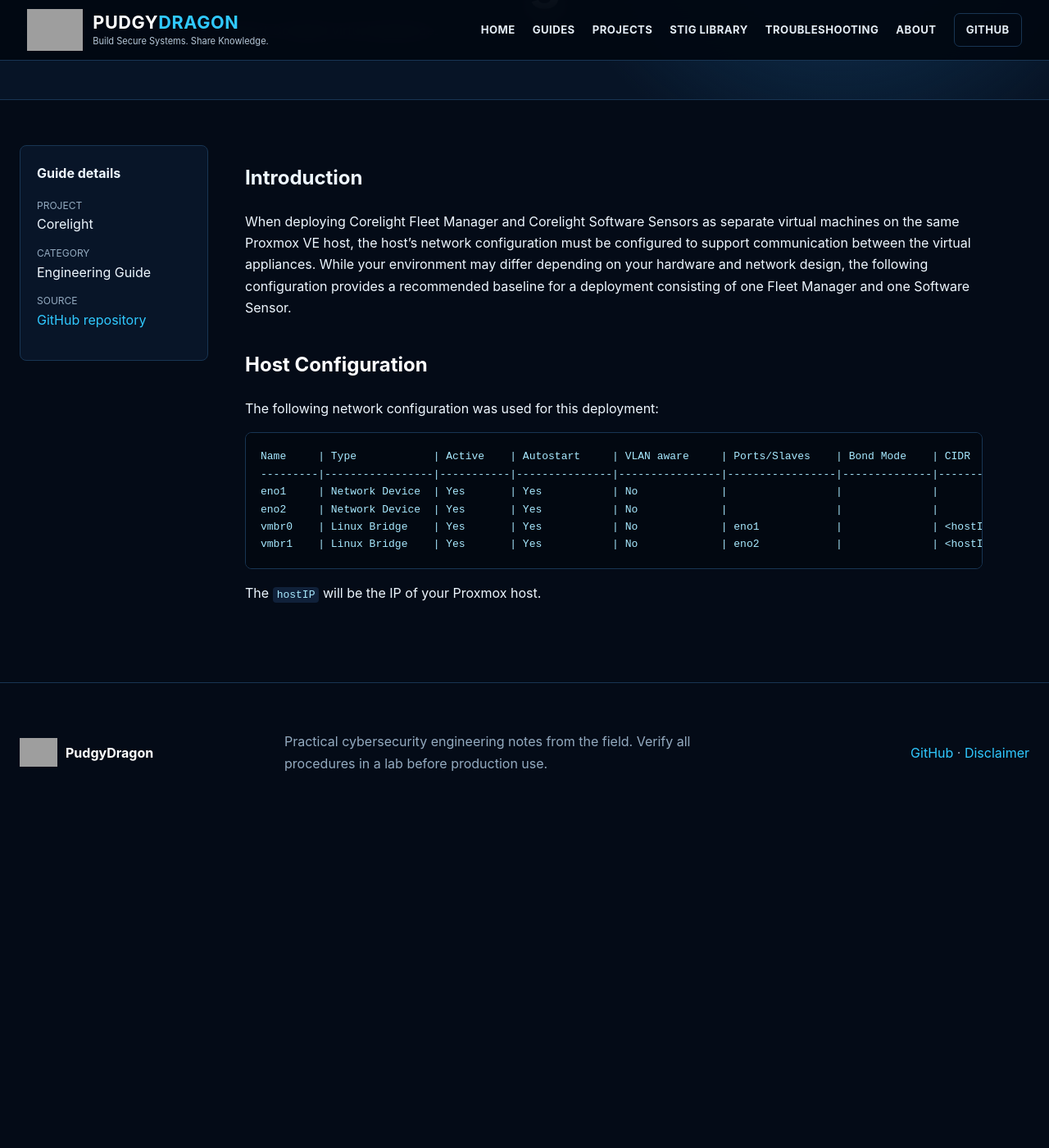
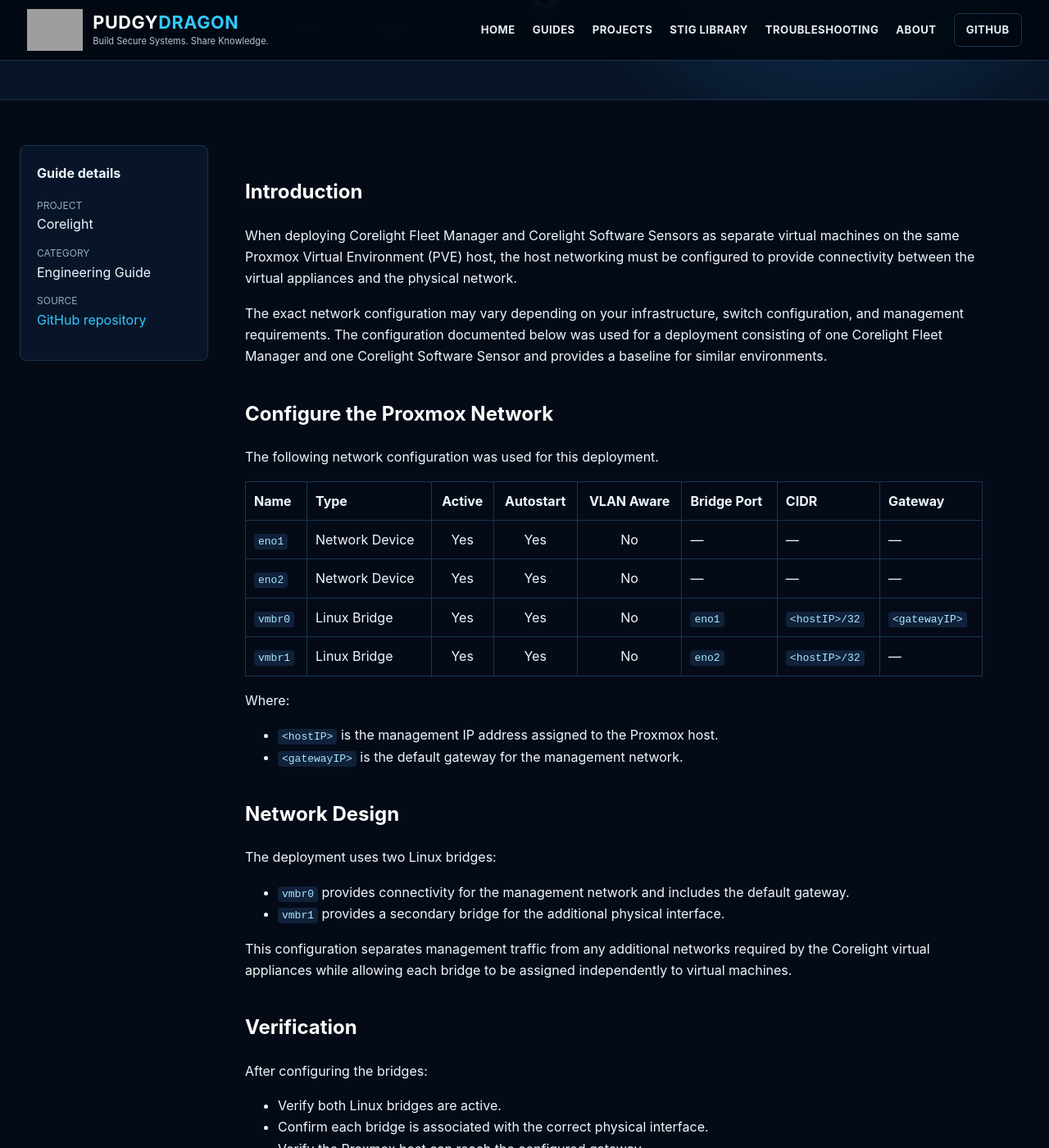
Before and after one commit to PudgyDragon/pudgydragon.github.io, a Jekyll site: the page built from _guides/corelight-vmwaresensor-proxmox-host-settings.md, in a window 1280 px wide and 1400 px high, scrolled down 238 px. Shown: the whole window at 82% size. Built offline with Jekyll 4.4.1, drawn with Linux system fonts in a browser that asks for light colours; before the commit the page ends 1240 px from its top, so only the background shows below that; some of the changed text lies outside the part shown; grey boxes are pictures that could not be loaded.

Commit message:
Update corelight-vmwaresensor-proxmox-host-settings.md

````diff
--- a/_guides/corelight-vmwaresensor-proxmox-host-settings.md
+++ b/_guides/corelight-vmwaresensor-proxmox-host-settings.md
@@ -6,21 +6,42 @@ description: "Configure a Proxmox VE host to support Corelight virtual appliance
 source_url: "https://github.com/PudgyDragon/Corelight/blob/main/VMwareSensor/Proxmox_Host_Settings.md"
 ---
 
-# Introduction
+## Introduction
 
-When deploying Corelight Fleet Manager and Corelight Software Sensors as separate virtual machines on the same Proxmox VE host, the host's network configuration must be configured to support communication between the virtual appliances. While your environment may differ depending on your hardware and network design, the following configuration provides a recommended baseline for a deployment consisting of one Fleet Manager and one Software Sensor.
+When deploying Corelight Fleet Manager and Corelight Software Sensors as separate virtual machines on the same Proxmox Virtual Environment (PVE) host, the host networking must be configured to provide connectivity between the virtual appliances and the physical network.
 
-## Host Configuration
+The exact network configuration may vary depending on your infrastructure, switch configuration, and management requirements. The configuration documented below was used for a deployment consisting of one Corelight Fleet Manager and one Corelight Software Sensor and provides a baseline for similar environments.
 
-The following network configuration was used for this deployment:
+## Configure the Proxmox Network
 
-```
-Name     | Type            | Active    | Autostart     | VLAN aware     | Ports/Slaves    | Bond Mode    | CIDR         | Gateway
----------|-----------------|-----------|---------------|----------------|-----------------|--------------|--------------|-------------
-eno1     | Network Device  | Yes       | Yes           | No             |                 |              |              |
-eno2     | Network Device  | Yes       | Yes           | No             |                 |              |              |
-vmbr0    | Linux Bridge    | Yes       | Yes           | No             | eno1            |              | <hostIP>/32  | <gatewayIP>
-vmbr1    | Linux Bridge    | Yes       | Yes           | No             | eno2            |              | <hostIP>/32  |
-```
+The following network configuration was used for this deployment.
 
-The `hostIP` will be the IP of your Proxmox host.
+| Name | Type | Active | Autostart | VLAN Aware | Bridge Port | CIDR | Gateway |
+|------|------|:------:|:---------:|:----------:|-------------|------|---------|
+| `eno1` | Network Device | Yes | Yes | No | — | — | — |
+| `eno2` | Network Device | Yes | Yes | No | — | — | — |
+| `vmbr0` | Linux Bridge | Yes | Yes | No | `eno1` | `<hostIP>/32` | `<gatewayIP>` |
+| `vmbr1` | Linux Bridge | Yes | Yes | No | `eno2` | `<hostIP>/32` | — |
+
+Where:
+
+- `<hostIP>` is the management IP address assigned to the Proxmox host.
+- `<gatewayIP>` is the default gateway for the management network.
+
+## Network Design
+
+The deployment uses two Linux bridges:
+
+- `vmbr0` provides connectivity for the management network and includes the default gateway.
+- `vmbr1` provides a secondary bridge for the additional physical interface.
+
+This configuration separates management traffic from any additional networks required by the Corelight virtual appliances while allowing each bridge to be assigned independently to virtual machines.
+
+## Verification
+
+After configuring the bridges:
+
+- Verify both Linux bridges are active.
+- Confirm each bridge is associated with the correct physical interface.
+- Verify the Proxmox host can reach the configured gateway.
+- Confirm the Corelight virtual machines receive network connectivity through their assigned bridge.
````
